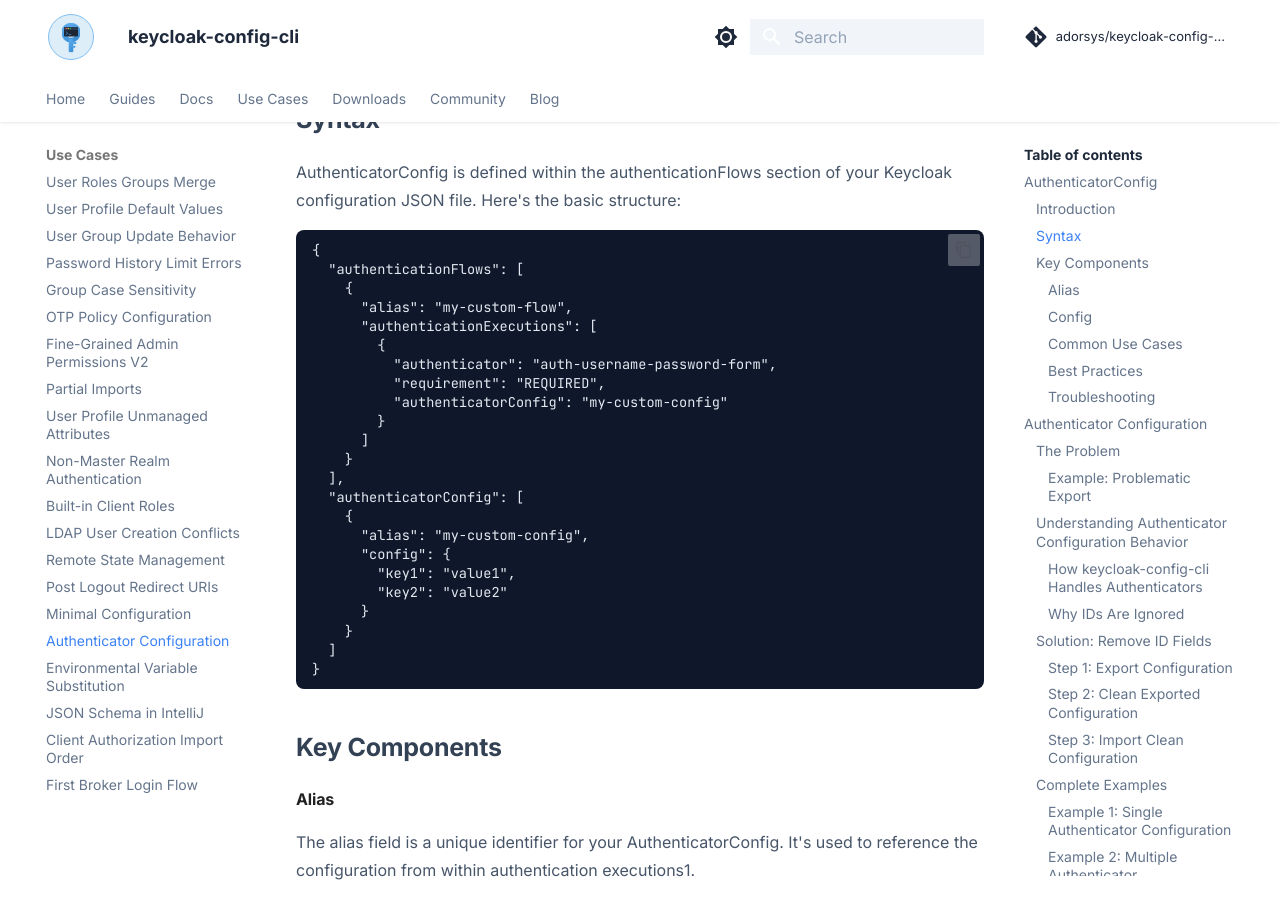
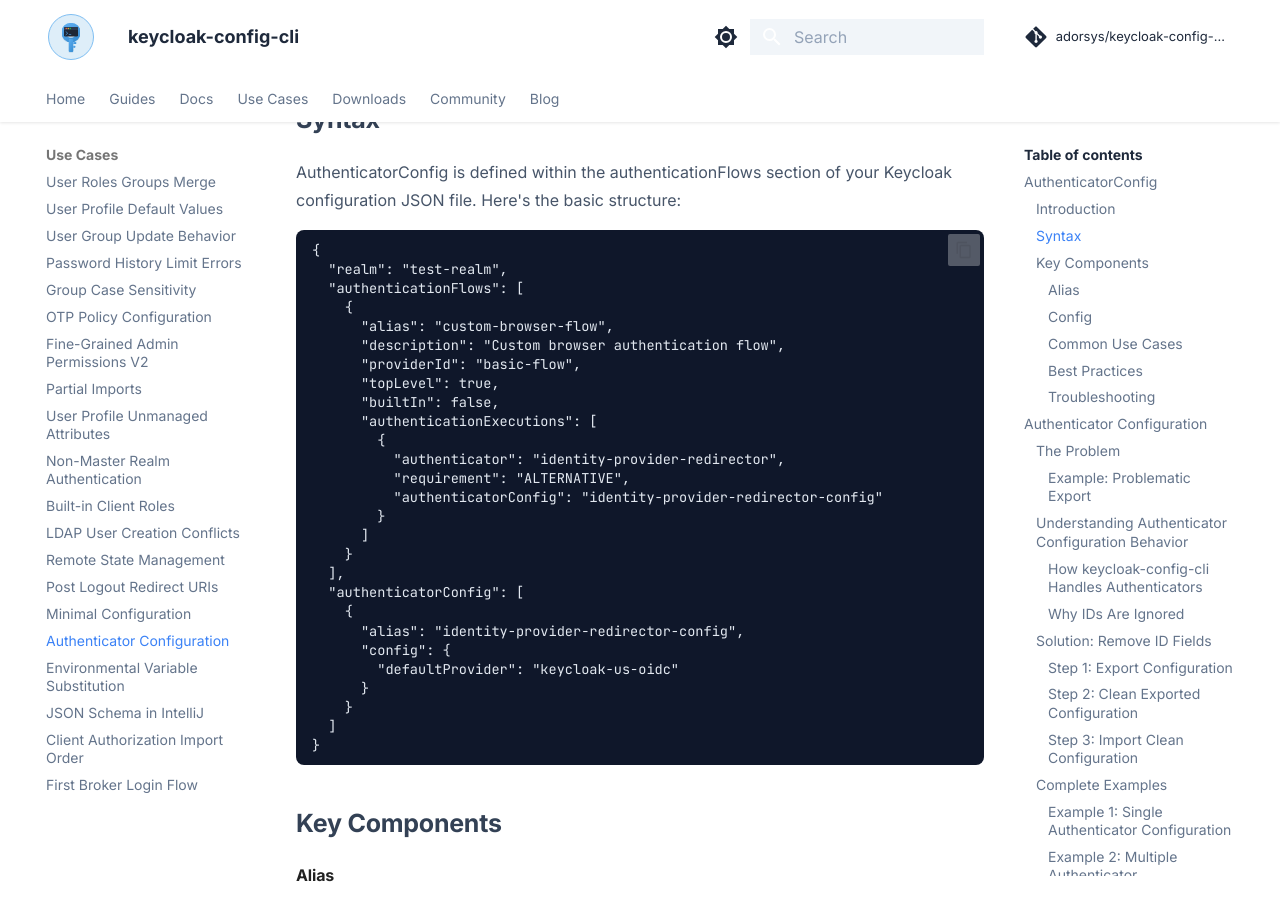
Before and after one commit to adorsys/keycloak-config-cli, an MkDocs documentation site: the page built from docs/config/Authenticator-Configuration.md, in a window 1280 px wide and 900 px high, scrolled down 386 px. Built offline with MkDocs 1.6.1 and Material for MkDocs 9.7.7, drawn with Linux system fonts in a browser that asks for light colours; comment, search, counter and statistics services are not loaded.

Commit message:
address reviewer changes on comments

````diff
--- a/docs/config/Authenticator-Configuration.md
+++ b/docs/config/Authenticator-Configuration.md
@@ -6,29 +6,34 @@
 AuthenticatorConfig is defined within the authenticationFlows section of your Keycloak configuration JSON file. Here's the basic structure:
 ```json
 {
+  "realm": "test-realm",
   "authenticationFlows": [
     {
-      "alias": "my-custom-flow",
+      "alias": "custom-browser-flow",
+      "description": "Custom browser authentication flow",
+      "providerId": "basic-flow",
+      "topLevel": true,
+      "builtIn": false,
       "authenticationExecutions": [
         {
-          "authenticator": "auth-username-password-form",
-          "requirement": "REQUIRED",
-          "authenticatorConfig": "my-custom-config"
+          "authenticator": "identity-provider-redirector",
+          "requirement": "ALTERNATIVE",
+          "authenticatorConfig": "identity-provider-redirector-config"
         }
       ]
     }
   ],
   "authenticatorConfig": [
     {
-      "alias": "my-custom-config",
+      "alias": "identity-provider-redirector-config",
       "config": {
-        "key1": "value1",
-        "key2": "value2"
+        "defaultProvider": "keycloak-us-oidc"
       }
     }
   ]
 }
 ```
+
 ### Key Components
 #### Alias
 The alias field is a unique identifier for your AuthenticatorConfig. It's used to reference the configuration from within authentication executions1.
````
